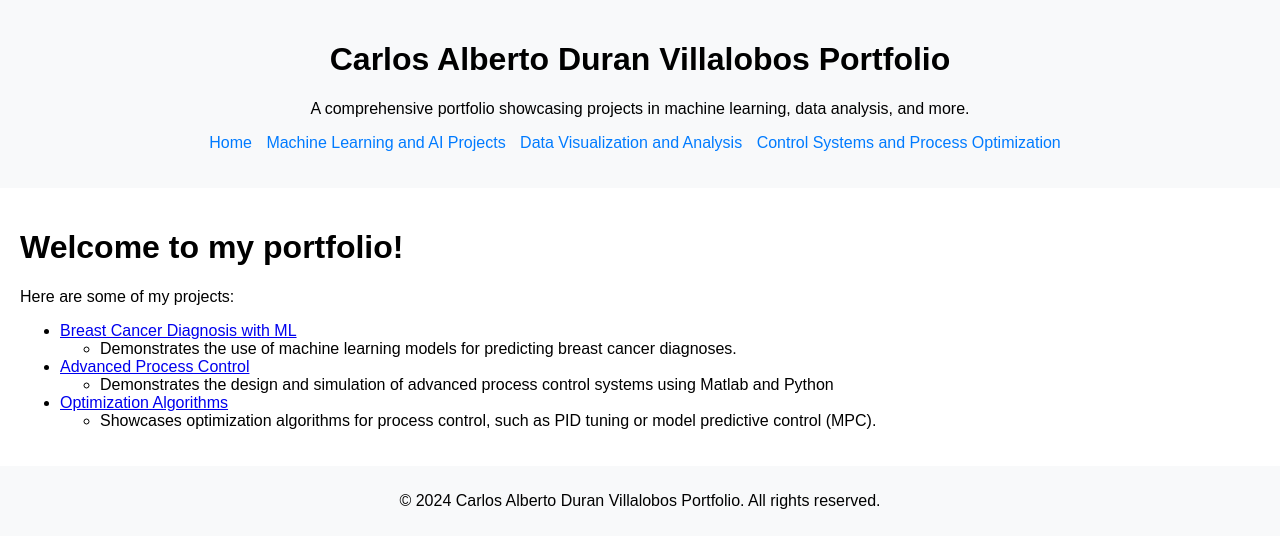
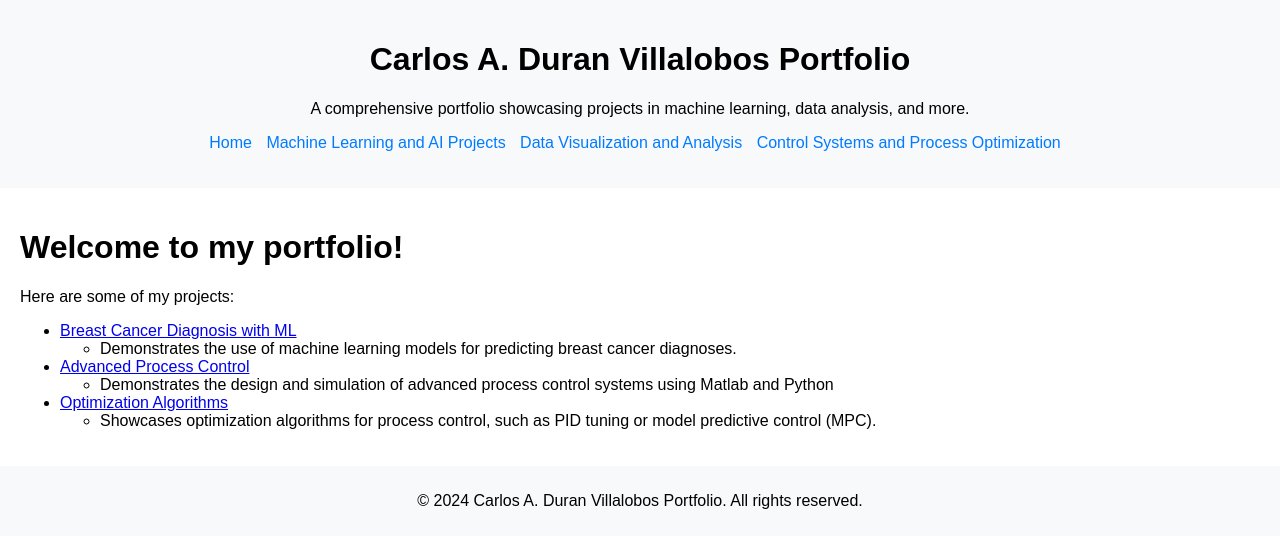
Before and after one commit to CarlosADuranVIllalobos/CarlosADuranVIllalobos.github.io, a Jekyll site: the page built from index.md, in a window 1280 px wide. Shown: the top 548 px of the page. Built offline with Jekyll 4.4.1, drawn with Linux system fonts in a browser that asks for light colours.

Commit message:
Update _config.yml

```diff
--- a/_config.yml
+++ b/_config.yml
@@ -1,4 +1,4 @@
-title: "Carlos Alberto Duran Villalobos Portfolio"
+title: "Carlos A. Duran Villalobos Portfolio"
 description: "A comprehensive portfolio showcasing projects in machine learning, data analysis, and more."
 baseurl: "" # the subpath of your site, e.g. /blog
 url: "https://CarlosADuranVillalobos.github.io/" # the base hostname & protocol for your site
```
